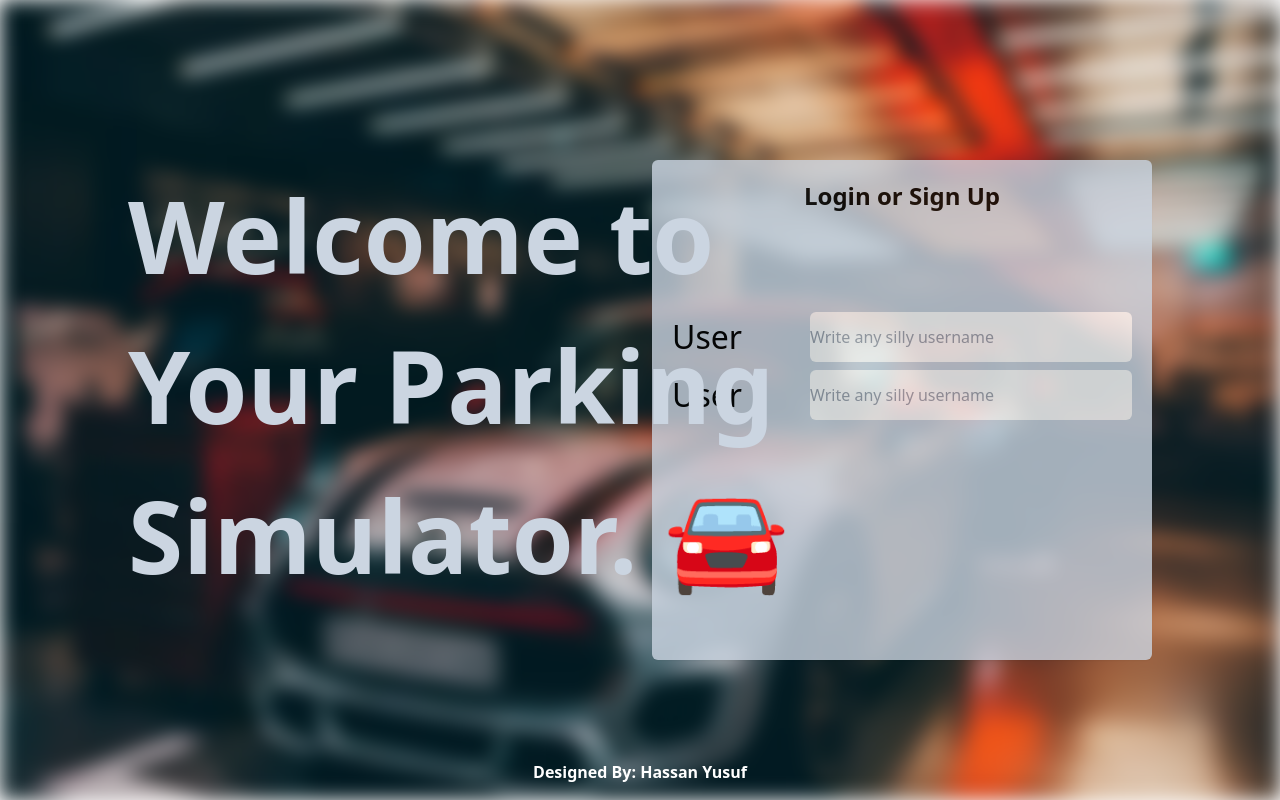
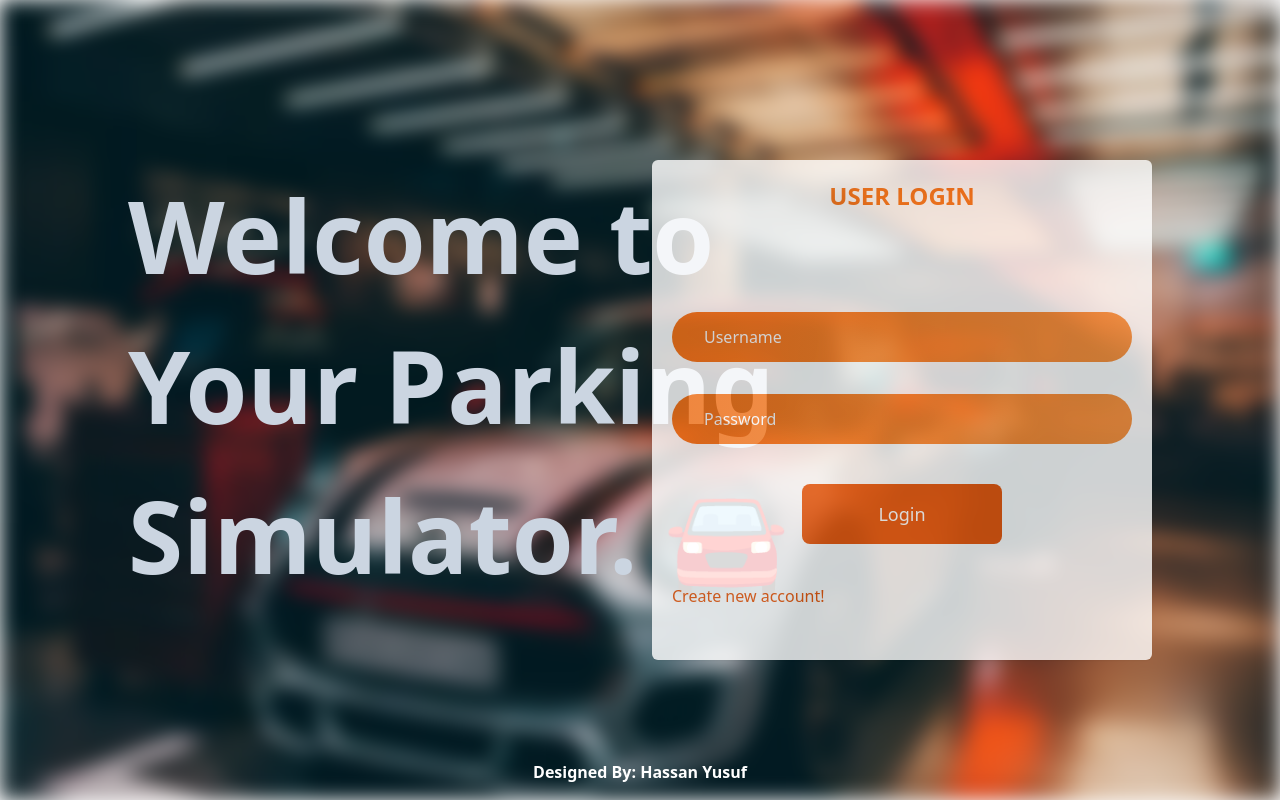
Before and after one commit to MHa55anY/parking-system, a React (Create React App) app in the folder parking-sys-client/: page / in a window 1280 px wide. Built offline with nearby package versions, Linux system fonts and the light colour scheme.

Commit message:
Login modal design complete

```diff
--- a/parking-sys-client/src/components/inputs/FormInput.tsx
+++ b/parking-sys-client/src/components/inputs/FormInput.tsx
@@ -1,12 +1,31 @@
+import { FC } from "react";
+import { useFormContext } from "react-hook-form";
+
 interface FormInputProps {
     //write props
+    name: string;
+    type: 'email' | "password" | "text" | "number";
+    label: string;
+    placeholder?: string;
 }
 
-const FormInput = () => {
+const FormInput: FC<FormInputProps> = ({
+  name,
+  type,
+  label,
+  placeholder
+}) => {
+  const { register } = useFormContext();
   return (
-    <div className="w-full flex items-center">
-        <label className="w-[30%] text-[2rem]">User</label>
-        <input type="text" placeholder="Write any silly username" className="w-[70%] rounded-md h-[50px]"/>
+    <div className="w-full flex items-center text-amber-500">
+        {/* <label className="w-[30%] text-[1.5rem]">{label}</label> */}
+        <input
+          {...register(name)}
+          type={type}
+          placeholder={placeholder}
+          className="w-full text-white rounded-full h-[50px] p-2 focus:placeholder:opacity-0 bg-gradient-to-r from-orange-500 to-orange-400
+                   placeholder:text-white pl-8"
+        />
     </div>
   )
 }
--- a/parking-sys-client/src/components/landingPage/LandingPage.tsx
+++ b/parking-sys-client/src/components/landingPage/LandingPage.tsx
@@ -3,11 +3,11 @@ import WelcomeText from "./WelcomeText"
 
 const LandingPage = () => {
   return (
-    <div className="h-screen">
+    <div className="h-full">
         <div className="absolute inset-0 -z-10" style={{backgroundImage: 'url(/images/garage_image.jpg)', backgroundSize: 'cover', filter: 'blur(10px)'}} />
         <div className="w-full h-screen z-1 relative">
+            <WelcomeText/>
             <LoginCard />
-            <WelcomeText/>
         </div>
         <footer className="absolute font-bold bottom-0 p-4 text-center text-white w-[100%]">
           Designed By: Hassan Yusuf
--- a/parking-sys-client/src/components/landingPage/LoginCard.tsx
+++ b/parking-sys-client/src/components/landingPage/LoginCard.tsx
@@ -1,16 +1,39 @@
+import { FieldValues, FormProvider, useForm } from "react-hook-form"
 import FormInput from "../inputs/FormInput"
+import { useState } from "react";
 
 const LoginCard = () => {
+  const [login, setLogin] = useState(true);
+  const methods = useForm<{email: string, password: string}>();
+  const { handleSubmit } = methods;
+  const onSubmit = (data: FieldValues) => console.log(data);
   return (
-    <div className="w-[500px] h-[500px] fixed p-5 bg-slate-300 right-[10%] top-[20%] rounded-md opacity-80 shadow-sm">
-        <header className="text-2xl font-bold text-center mb-[100px]">
-            Login or Sign Up
-        </header>
-        <div className="flex flex-col gap-2">
-            <FormInput />
-            <FormInput />
-        </div>
-    </div>
+    <FormProvider {...methods}>
+      <div
+        className="w-[500px] h-[500px] fixed p-5 bg-white right-[10%] top-[20%] rounded-md opacity-80 shadow-sm" >
+          <header className="text-2xl text-orange-500 font-bold text-center mb-[100px]">
+            {login ? 'USER LOGIN' : 'CREATE ACCOUNT'}
+          </header>
+          <div className="flex flex-col gap-8">
+              <FormInput name="email" type="email" label="Email" placeholder="Username" />
+              <FormInput name="password" type="password" label="Password" placeholder="Password" />
+          </div>
+          <div className="flex justify-center mt-10 text-lg">
+            <button
+              type="submit"
+              onClick={handleSubmit(onSubmit)}
+              className="bg-orange-600 hover:opacity-80 p-4 rounded-lg w-[200px] text-white"
+            >
+              {login ? 'Login' : 'Sign In'}
+            </button>
+          </div>
+          <footer className="flex flex-row justify-between mt-10">
+            <label className="text-orange-600 cursor-pointer" onClick={() => setLogin(!login)}>
+              {login ? 'Create new account!' : 'Already have an account? Login!'}
+            </label>
+          </footer>
+      </div>
+    </FormProvider>
   )
 }
 
```
